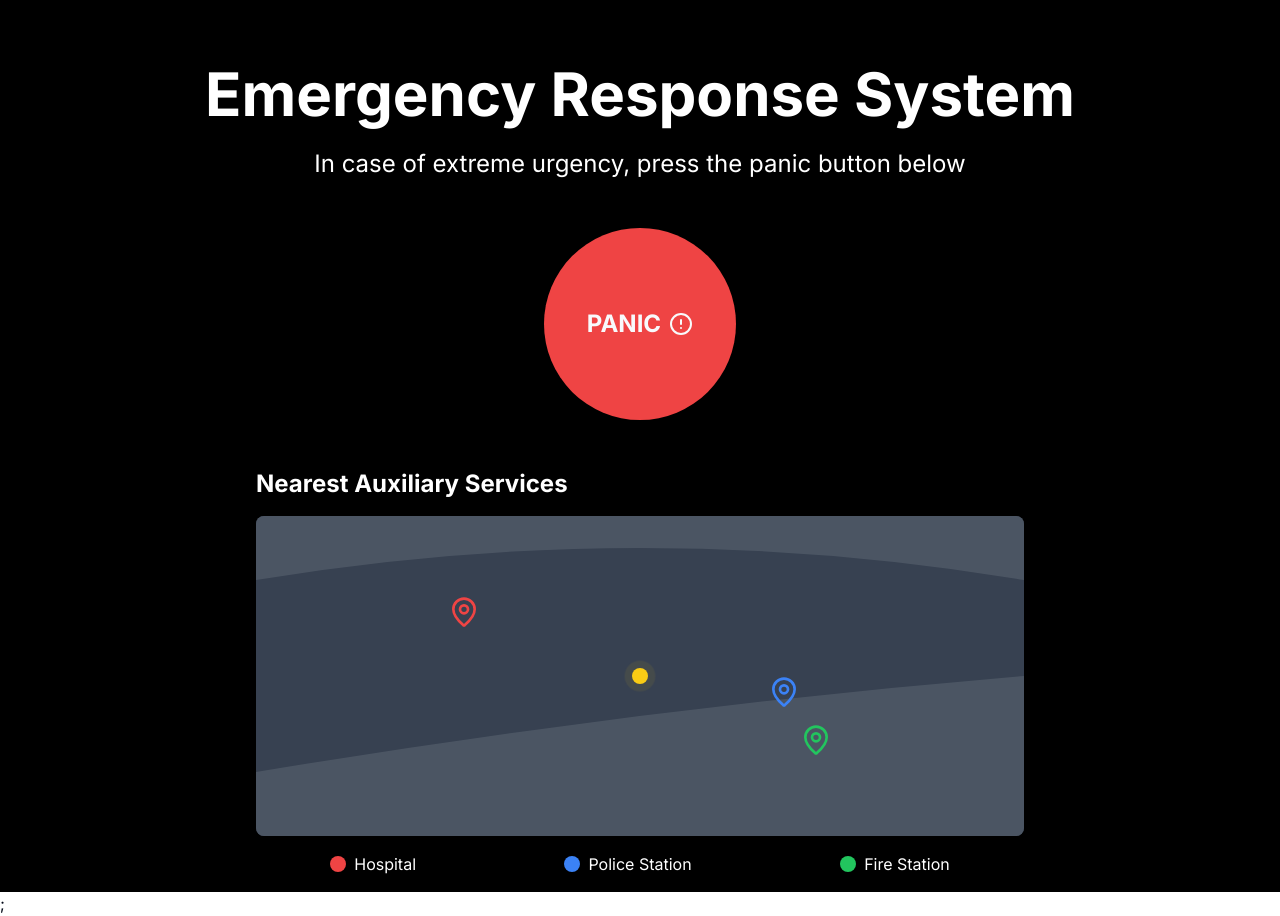
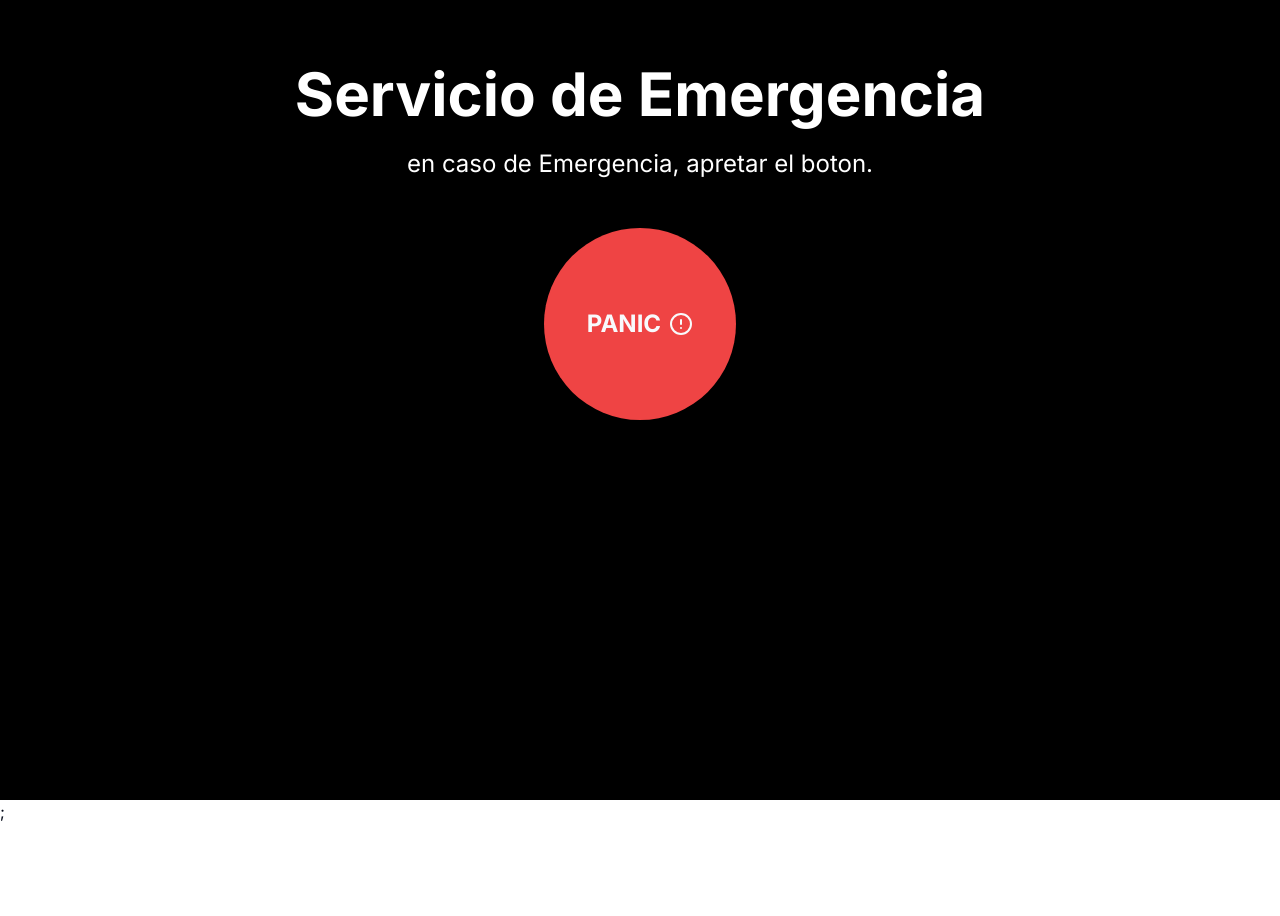
Before and after one commit to breyeszx/panico-test, a Next.js app: page /panico in a window 1280 px wide. After the commit the page ends 824 px from the top, so only its background shows below. Built offline with nearby package versions, Linux system fonts and the light colour scheme.

Commit message:
login and map fix

```diff
--- a/src/components/hero.js
+++ b/src/components/hero.js
@@ -1,25 +1,24 @@
 "use client";
 import { useState } from "react";
 import { Button } from "@/components/ui/button";
-import { AlertCircle, MapPin } from "lucide-react";
+import { AlertCircle } from "lucide-react";
+import MapComponent from "@/components/ui/map";
 
 export default function Hero() {
   const [isPanic, setIsPanic] = useState(false);
 
   const handlePanic = () => {
     setIsPanic(true);
-    // Here you would typically handle the panic action
     console.log("PANIC BUTTON PRESSED!");
-    setTimeout(() => setIsPanic(false), 2000); // Reset after 2 seconds
   };
 
   return (
     <section className="w-full min-h-screen bg-black flex flex-col items-center justify-start text-white p-4">
       <h1 className="text-4xl md:text-6xl font-bold mb-6 text-center mt-12">
-        Emergency Response System
+        Servicio de Emergencia
       </h1>
       <p className="text-xl md:text-2xl mb-12 text-center max-w-2xl">
-        In case of extreme urgency, press the panic button below
+        en caso de Emergencia, apretar el boton.
       </p>
       <Button
         variant="destructive"
@@ -35,36 +34,13 @@ export default function Hero() {
         <AlertCircle className="ml-2 h-6 w-6" />
       </Button>
       {isPanic && (
+        <>
           <p className="mt-8 text-xl animate-bounce">
-          Emergency services have been notified!
+            Marcando al lugar mas cercano!
           </p>
-      )}
-
           <div className="mt-12 w-full max-w-3xl">
-        <h2 className="text-2xl font-bold mb-4">Nearest Auxiliary Services</h2>
-        <div className="relative w-full h-80 bg-gray-700 rounded-lg overflow-hidden">
-          {/* Simple map representation */}
-          <svg
-            width="100%"
-            height="100%"
-            viewBox="0 0 100 100"
-            preserveAspectRatio="none"
-          >
-            <path d="M0 0 L100 0 L100 100 L0 100 Z" fill="#4B5563" />
-            <path d="M0 20 Q50 0 100 20 T100 50 T0 80 T0 50 Z" fill="#374151" />
-          </svg>
-
-          {/* Location markers */}
-          <MapPin className="absolute top-1/4 left-1/4 h-8 w-8 text-red-500" />
-          <MapPin className="absolute top-1/2 left-2/3 h-8 w-8 text-blue-500" />
-          <MapPin className="absolute bottom-1/4 right-1/4 h-8 w-8 text-green-500" />
-
-          {/* You are here marker */}
-          <div className="absolute top-1/2 left-1/2 transform -translate-x-1/2 -translate-y-1/2">
-            <div className="w-4 h-4 bg-yellow-400 rounded-full animate-ping" />
-            <div className="w-4 h-4 bg-yellow-400 rounded-full absolute top-0" />
-          </div>
-        </div>
+            <h2 className="text-2xl font-bold mb-4">Mapa</h2>
+            <MapComponent />
             <div className="mt-4 flex justify-around">
               <div className="flex items-center">
                 <div className="w-4 h-4 bg-red-500 rounded-full mr-2" />
@@ -80,6 +56,8 @@ export default function Hero() {
               </div>
             </div>
           </div>
+        </>
+      )}
     </section>
   );
 }
```
Lines whose indentation alone changed are shown as unchanged.
